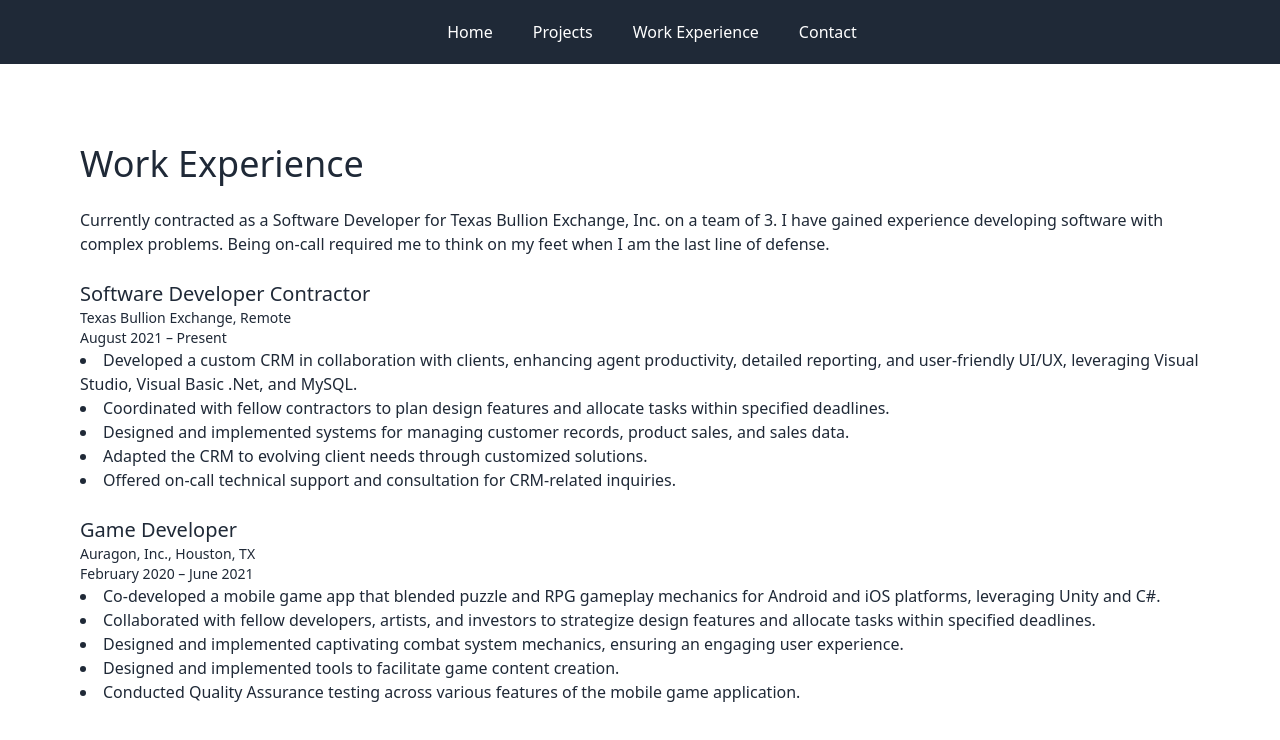
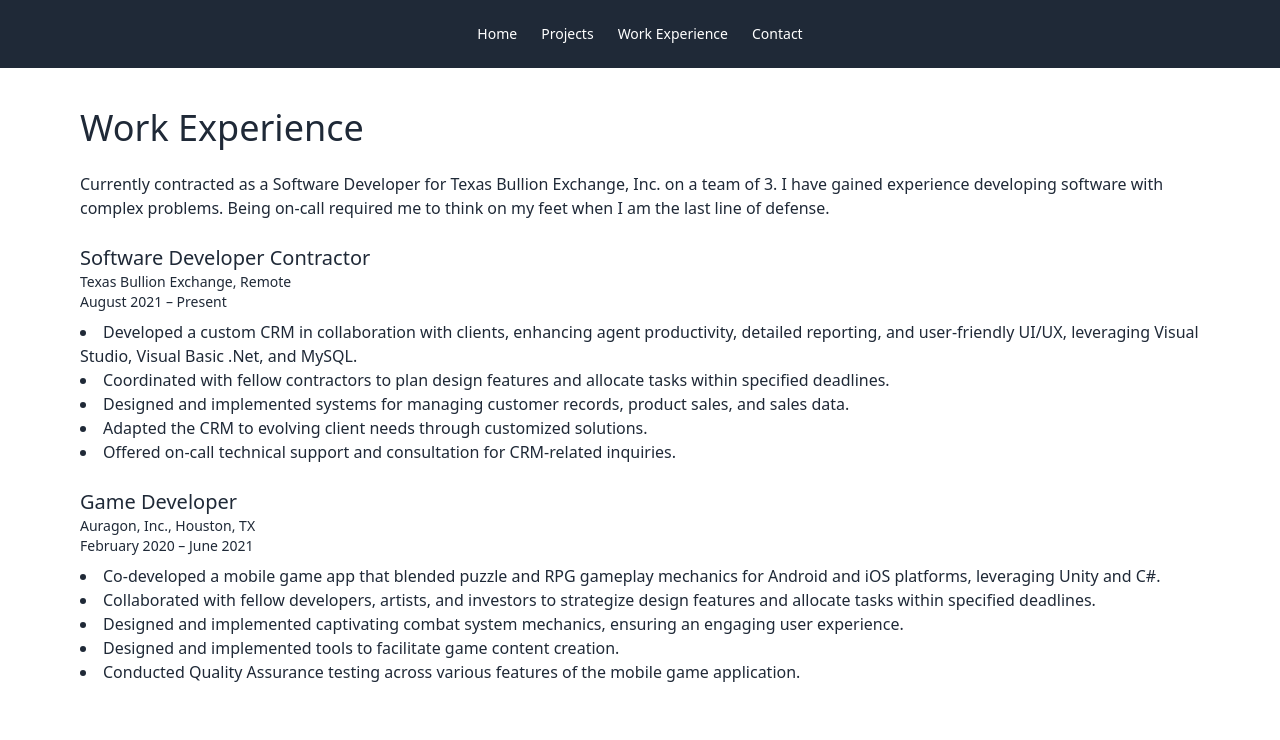
Before and after one commit to knguyen3632/kevin-nguyen-website, an Angular app: page /work-experience in a window 1280 px wide. Shown: the top 740 px of the page. Built offline with nearby package versions, Linux system fonts and the light colour scheme.

Commit message:
Reworked NavBar to use daisyUI

```diff
--- a/src/app/contact/contact.component.html
+++ b/src/app/contact/contact.component.html
@@ -9,7 +9,7 @@
     class="card w-48 min-w-64 py-20 bg-base-300 rounded-box grid flex-grow place-items-center"
   >
     <div>
-      <p class="text-center">Contact me on:</p>
+      <p class="text-center">Find me on:</p>
     </div>
     <br />
     <div>
--- a/src/app/navigation/navigation.component.html
+++ b/src/app/navigation/navigation.component.html
@@ -1,70 +1,100 @@
-<nav class="bg-gray-800">
-  <div class="mx-auto max-w-7xl px-2 sm:px-6 lg:px-8">
-    <div class="relative flex h-16 items-center justify-between">
-      <div class="flex flex-1 items-center justify-center">
-        <div class="hidden sm:ml-6 sm:block">
-          <div class="flex space-x-4">
+<div class="navbar bg-gray-800">
+  <div class="navbar-start">
+    <div class="dropdown">
+      <div tabindex="0" role="button" class="btn btn-ghost md:hidden">
+        <svg
+          xmlns="http://www.w3.org/2000/svg"
+          class="h-5 w-5"
+          fill="none"
+          viewBox="0 0 24 24"
+          stroke="currentColor"
+        >
+          <path
+            stroke-linecap="round"
+            stroke-linejoin="round"
+            stroke-width="2"
+            d="M4 6h16M4 12h8m-8 6h16"
+          />
+        </svg>
+      </div>
+      <ul
+        tabindex="0"
+        class="menu menu-sm dropdown-content bg-base-100 rounded-box z-[1] mt-3 w-52 p-2 shadow"
+      >
+        <li>
           <a
             routerLink=""
             class="rounded-md hover:bg-gray-700 px-3 py-2 text-md font-medium text-white"
             id="home"
+            >Home</a
           >
-              Home
-            </a>
+        </li>
+        <li>
           <a
             routerLink="projects"
             class="rounded-md hover:bg-gray-700 px-3 py-2 text-md font-medium text-white"
             id="projects"
+            >Projects</a
           >
-              Projects
-            </a>
-            <!-- <div class="dropdown">
-              <button
-                routerLink="projects"
-                class="dropbtn rounded-md hover:bg-gray-700 px-3 py-2 text-md font-medium text-white inline-flex w-full justify-center gap-x-1.5"
-                id="projects"
-              >
-                Projects
-                <svg
-                  class="-mr-1 h-5 w-5 text-gray-400"
-                  style="padding-top: 5px"
-                  viewBox="0 0 20 20"
-                  fill="currentColor"
-                  aria-hidden="true"
-                >
-                  <path
-                    fill-rule="evenodd"
-                    d="M5.23 7.21a.75.75 0 011.06.02L10 11.168l3.71-3.938a.75.75 0 111.08 1.04l-4.25 4.5a.75.75 0 01-1.08 0l-4.25-4.5a.75.75 0 01.02-1.06z"
-                    clip-rule="evenodd"
-                  />
-                </svg>
-              </button>
-              <div class="dropdown-content">
-                <a routerLink="/weather-app">Weather App</a>
-                <a routerLink="/job-tracker-app">Job Tracker App</a>
-              </div>
-            </div> -->
+        </li>
+        <li>
           <a
             routerLink="work-experience"
             class="rounded-md hover:bg-gray-700 px-3 py-2 text-md font-medium text-white"
             id="work-experience"
+            >Work Experience</a
           >
-              Work Experience
-            </a>
+        </li>
+        <li>
           <a
             routerLink="contact"
             class="rounded-md hover:bg-gray-700 px-3 py-2 text-md font-medium text-white"
             id="contact"
+            >Contact</a
           >
-              Contact
-            </a>
+        </li>
+      </ul>
     </div>
   </div>
+  <div class="navbar-center hidden md:flex">
+    <ul class="menu menu-horizontal px-1">
+      <li>
+        <a
+          routerLink=""
+          class="rounded-md hover:bg-gray-700 px-3 py-2 text-md font-medium text-white"
+          id="home"
+          >Home</a
+        >
+      </li>
+      <li>
+        <a
+          routerLink="projects"
+          class="rounded-md hover:bg-gray-700 px-3 py-2 text-md font-medium text-white"
+          id="projects"
+          >Projects</a
+        >
+      </li>
+      <li>
+        <a
+          routerLink="work-experience"
+          class="rounded-md hover:bg-gray-700 px-3 py-2 text-md font-medium text-white"
+          id="work-experience"
+          >Work Experience</a
+        >
+      </li>
+      <li>
+        <a
+          routerLink="contact"
+          class="rounded-md hover:bg-gray-700 px-3 py-2 text-md font-medium text-white"
+          id="contact"
+          >Contact</a
+        >
+      </li>
+    </ul>
   </div>
+  <div class="navbar-end"></div>
 </div>
-  </div>
-</nav>
 
-<div class="container mx-auto px-20 pt-20">
+<div class="container mx-auto px-20 pt-10">
   <router-outlet></router-outlet>
 </div>
--- a/src/app/projects/projects.component.html
+++ b/src/app/projects/projects.component.html
@@ -47,7 +47,7 @@
     >
       <div>
         <p class="px-10 text-xl">This website was built using:</p>
-        <ul class="px-10 list-disc list-inside">
+        <ul class="px-10 list-disc list-outside">
           <li>Angular - helped componentize each of the pages and projects.</li>
           <li>
             Tailwind CSS - helped style website, not having to use custom CSS.
--- a/src/app/work-experience/work-experience.component.html
+++ b/src/app/work-experience/work-experience.component.html
@@ -13,7 +13,7 @@
   <h3 class="text-xl">Software Developer Contractor</h3>
   <h4 class="text-sm">Texas Bullion Exchange, Remote</h4>
   <h4 class="text-sm">August 2021 – Present</h4>
-  <ul class="list-disc list-inside">
+  <ul class="list-disc list-inside pt-2">
     <li>
       Developed a custom CRM in collaboration with clients, enhancing agent
       productivity, detailed reporting, and user-friendly UI/UX, leveraging
@@ -39,7 +39,7 @@
   <h3 class="text-xl">Game Developer</h3>
   <h4 class="text-sm">Auragon, Inc., Houston, TX</h4>
   <h4 class="text-sm">February 2020 – June 2021</h4>
-  <ul class="list-disc list-inside">
+  <ul class="list-disc list-inside pt-2">
     <li>
       Co-developed a mobile game app that blended puzzle and RPG gameplay
       mechanics for Android and iOS platforms, leveraging Unity and C#.
```
Lines whose indentation alone changed are shown as unchanged.
